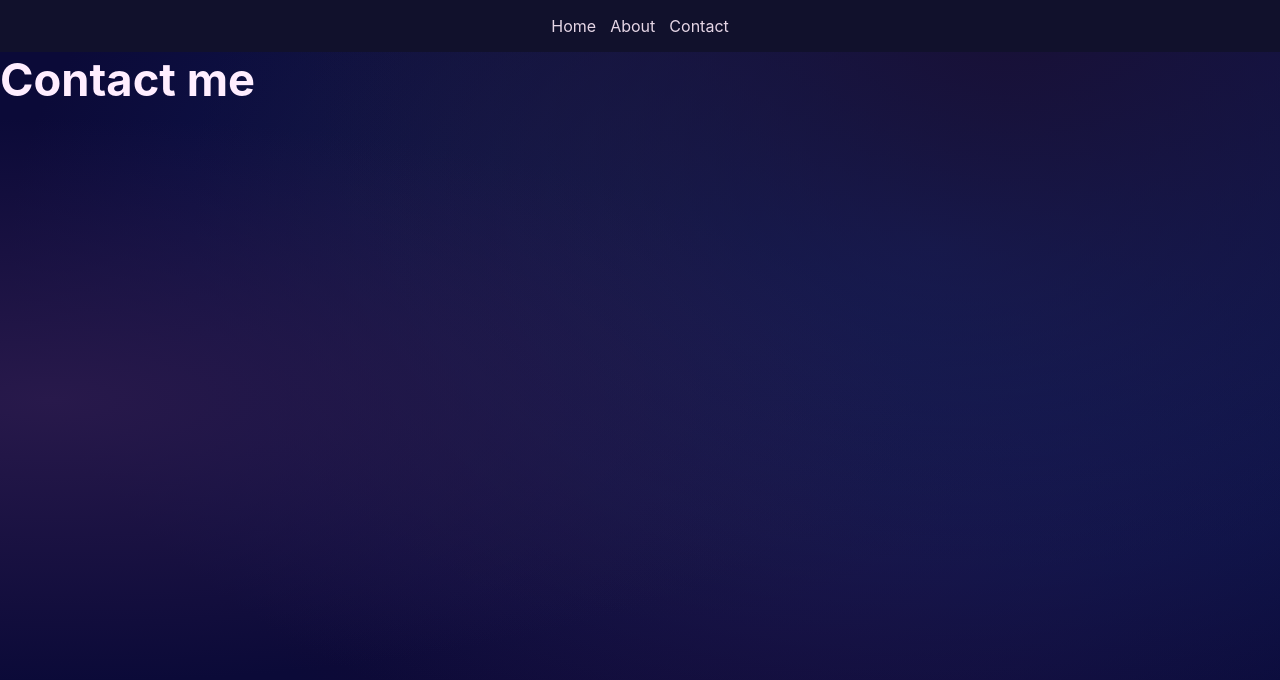
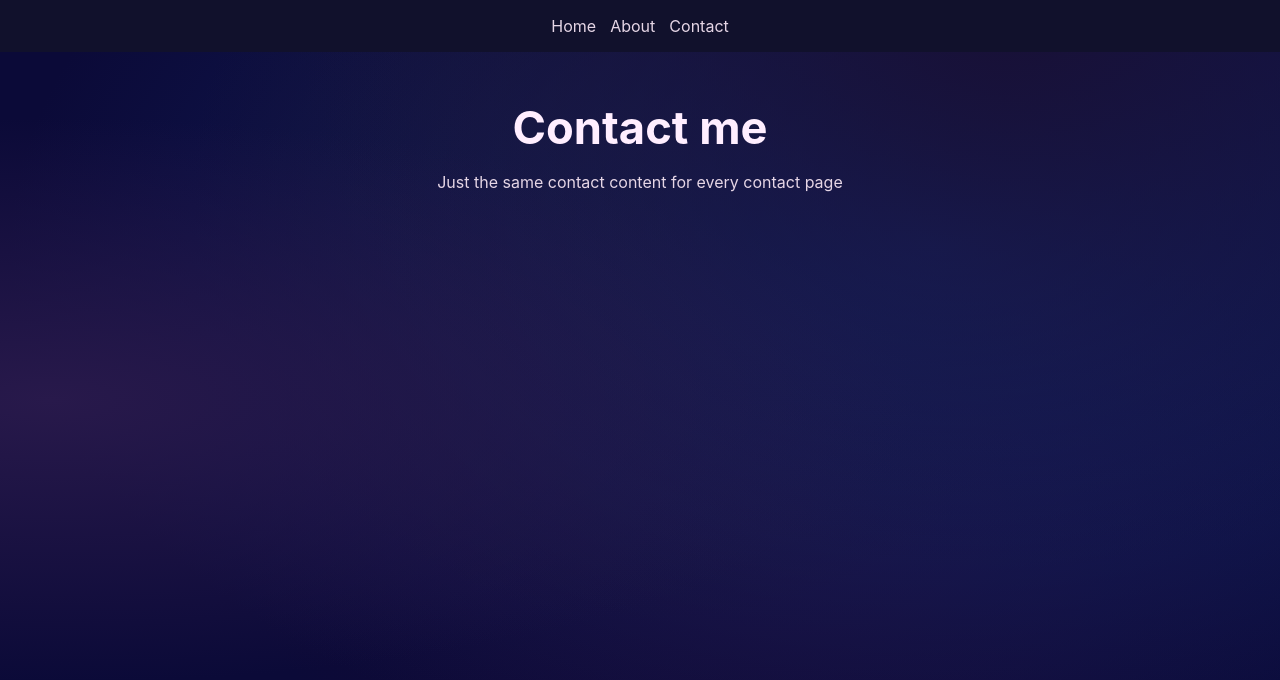
Before and after one commit to EliasPereyra/swc-webpack, a React app: page /contact in a window 1280 px wide. Shown: the top 680 px of the page. Built offline with nearby package versions, Linux system fonts and the light colour scheme.

Commit message:
Add a small description

```diff
--- a/src/pages/contact.jsx
+++ b/src/pages/contact.jsx
@@ -1,10 +1,15 @@
 import { Navbar } from "@/components/navbar";
+
+import "./contact.css";
 
 export default function Contact() {
   return (
-    <section>
+    <>
       <Navbar />
-      <h2>Contact me</h2>
-    </section>
+      <section className="contact-container">
+        <h2>Contact me</h2>
+        <p>Just the same contact content for every contact page</p>
+      </section>
+    </>
   );
 }
```
